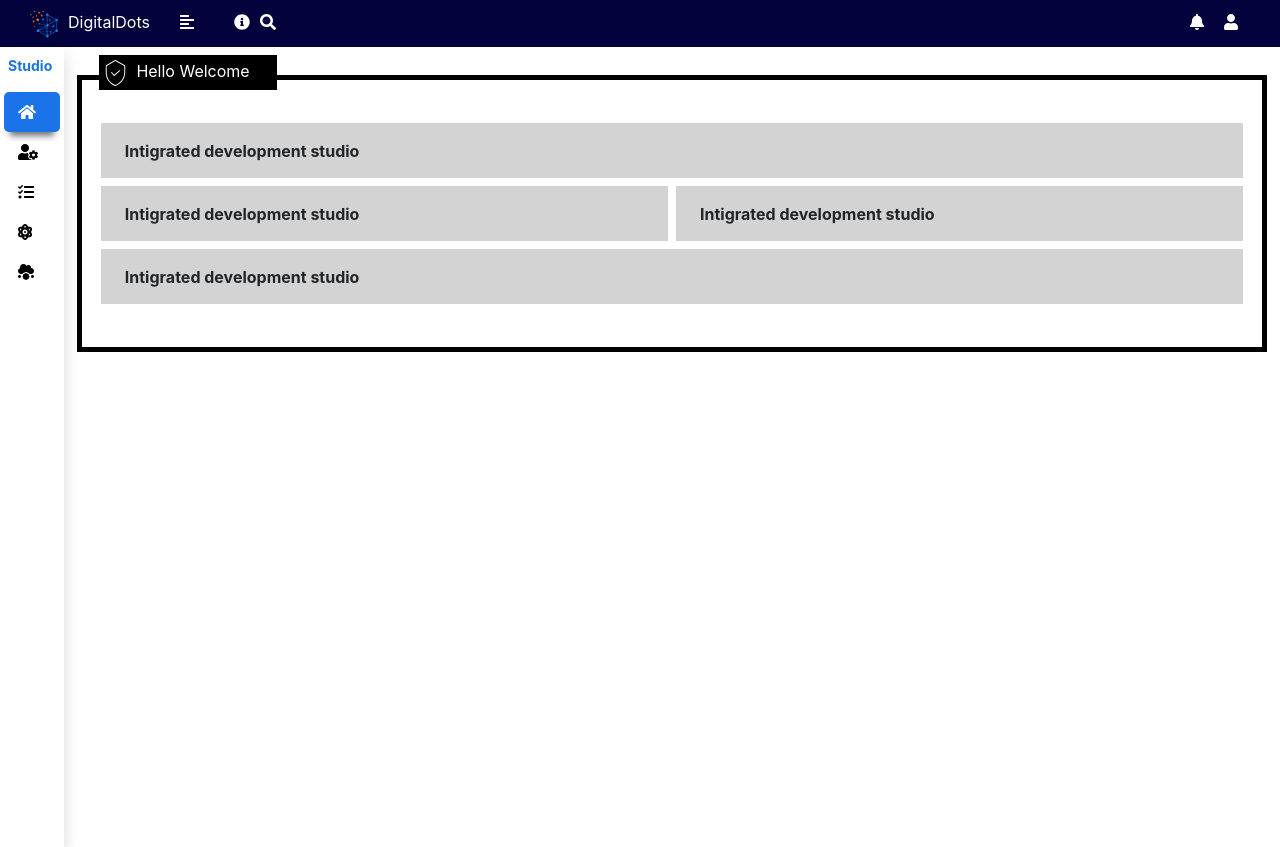
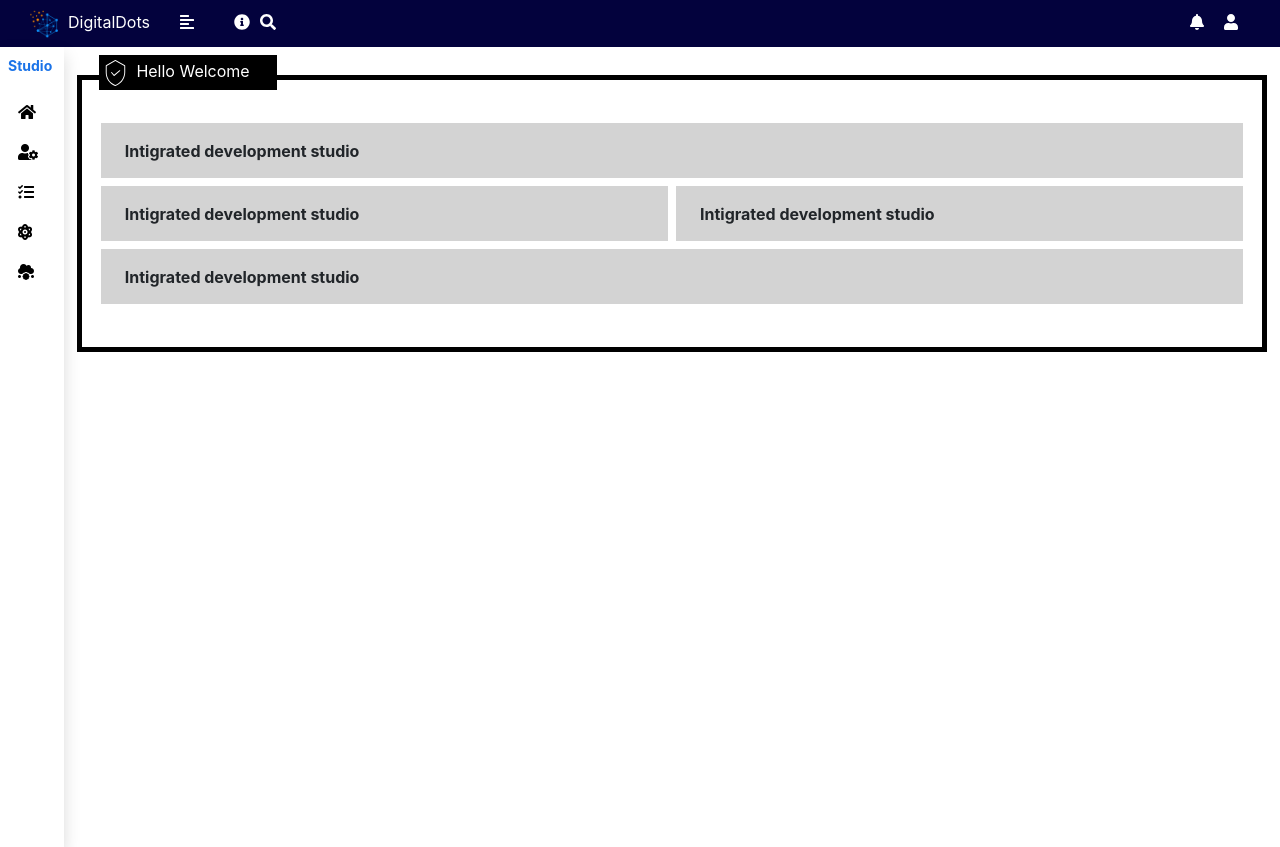
Before and after one commit to Prakash-09/First-Assessment, a React (Create React App) app: page /Home in a window 1280 px wide. Built offline with nearby package versions, Linux system fonts and the light colour scheme.

Commit message:
Implemented sub menu routing

```diff
--- a/src/App.js
+++ b/src/App.js
@@ -41,6 +41,20 @@ export default class App extends Component {
         />
       )
     })
+    const subMenu = routeJson.map(route =>
+      (route.subMenu && route.children) &&
+      route.children.map((subRoute, subRouteIdx) => {
+        return(subRoute.component)&& (
+          <Route
+            key={subRouteIdx}
+            path={subRoute.to}
+            exact={subRoute.exact}
+            name={subRoute.label}
+            render={ props => <subRoute.component {...props} />}
+          />
+        )
+      })
+    )
     return (
       <div className="App">
         <Row>
@@ -60,6 +74,7 @@ export default class App extends Component {
                   <Route path="/Solutions" component={Solutions} />
                   <Route path="/Environments" component={Environments} /> */}
                   {menu}
+                  {subMenu}
                 </div>
               </div>
             </Router>
--- a/src/components/routeData/RouteJson.js
+++ b/src/components/routeData/RouteJson.js
@@ -9,54 +9,63 @@ export default [
     {
         id: "home1",
         to: "/Home",
-        exact: "true",
+        exact: true,
         label: "Home",
         component: Home,
-        icon: "fa fa-home"
+        icon: "fa fa-home",
+        subMenu: false,
     },
     {
         id: "dashboard1",
         to: "/Dashboard",
-        exact: "true",
+        exact: true,
         label: "Dashboard",
         component: Dashboard,
-        icon: "fa fa-user-cog"
+        icon: "fa fa-user-cog",
+        subMenu: true,
+        children: []
     },
     {
         id: "usertasks1",
         to: "/Usertasks",
-        exact: "true",
+        exact: true,
         label: "User Tasks",
         component: UserTasks,
-        icon: "fa fa-tasks"
+        icon: "fa fa-tasks",
+        subMenu: true,
+        children: []
     },
     {
         id: "solutions1",
         to: "/Solutions",
-        exact: "true",
+        exact: true,
         label: "Solutions",
         component: Solutions,
-        icon: "fa fa-atom"
+        icon: "fa fa-atom",
+        subMenu: true,
+        children: []
     },
     {
         id: "environments1",
         to: "/Environments",
-        exact: "true",
+        exact: true,
         label: "Environments",
         component: Environments,
-        icon: "fa fa-cloud-meatball"
+        icon: "fa fa-cloud-meatball",
+        subMenu: true,
+        children: []
     },
     // {
     //     id: "datastores1",
     //     to: "/Data stores",
-    //     exact: "true",
+    //     exact: true,
     //     label: "Data stores",
     //     component: "DataStores",
     //     icon: "fa fa-database"
     // },
     // {   id: "signOut1",
     //     to: "/SignOut",
-    //     exact: "true",
+    //     exact: true,
     //     label: "Sign Out",
     //     component: "SignOut",
     //     icon: "fa fa-sign-out-alt"
--- a/src/components/sidenav/SideNav.css
+++ b/src/components/sidenav/SideNav.css
@@ -4,6 +4,9 @@
     color:#1A73E8;
 }
 .add-page-input{
+    width: 100%;
+}
+.add-icon-input{
     width: 100%;
 }
 .close-add-input{
--- a/src/components/sidenav/SideNav.jsx
+++ b/src/components/sidenav/SideNav.jsx
@@ -5,75 +5,69 @@ import { Link } from 'react-router-dom';
 import routeJson from '../routeData/RouteJson';
 import CustomDefaultPage from '../customDefaultComponent/CustomDefaultPage'
 
-// const NAV_DATA = [
-//     { id: "home", to: "/Home", label: "Home", icon: "fa fa-home" },
-//     { id: "dashboard", to: "/Dashboard", label: "Dashboard", icon: "fa fa-user-cog" },
-//     { id: "usertasks", to: "/Usertasks", label: "User Tasks", icon: "fa fa-tasks" },
-//     { id: "solutions", to: "/Solutions", label: "Solutions", icon: "fa fa-atom" },
-//     { id: "environments", to: "/Environments", label: "Environments", icon: "fa fa-cloud-meatball" },
-//     { id: "datastores", to: "/Data stores", label: "Data stores", icon: "fa fa-database" },
-//     { id: "reports", to: "/Reports", label: "Reports", icon: "fa fa-chart-line" },
-//     { id: "templates", to: "/Templates", label: "Templates", icon: "fa fa-file-code" },
-//     { id: "assest", to: "/Assest", label: "Assest", icon: "fa fa-shopping-cart" },
-//     { id: "Store", to: "/Store", label: "Store", icon: "fa fa-lock" },
-//     { id: "signOut", to: "/SignOut", label: "Sign Out", icon: "fa fa-sign-out-alt" },
-// ]
 
 export default class SideNav extends React.Component {
     constructor(props) {
         super(props);
 
         this.state = {
-            location: document.location.pathname,
-            activeNav: '',
+            path: document.location.pathname,
+            activeNavItem: '',
             navData: routeJson,
-            // [
-            //     { id: "home1", to: "/Home", label: "Home", icon: "fa fa-home" },
-            //     { id: "dashboard1", to: "/Dashboard", label: "Dashboard", icon: "fa fa-user-cog" },
-            //     { id: "usertasks1", to: "/Usertasks", label: "User Tasks", icon: "fa fa-tasks" },
-            //     { id: "solutions1", to: "/Solutions", label: "Solutions", icon: "fa fa-atom" },
-            //     { id: "environments1", to: "/Environments", label: "Environments", icon: "fa fa-cloud-meatball" },
-            //     { id: "datastores1", to: "/Data stores", label: "Data stores", icon: "fa fa-database" },
-            //     // { id: "reports1", to: "/Reports", label: "Reports", icon: "fa fa-chart-line" },
-            //     // { id: "templates1", to: "/Templates", label: "Templates", icon: "fa fa-file-code" },
-            //     // { id: "assest1", to: "/Assest", label: "Assest", icon: "fa fa-shopping-cart" },
-            //     // { id: "Store1", to: "/Store", label: "Store", icon: "fa fa-lock" },
-            //     { id: "signOut1", to: "/SignOut", label: "Sign Out", icon: "fa fa-sign-out-alt" },
-            // ],
             showAddPageInputBox: false,
             pageName: "",
+            iconName: "",
         }
     }
-    componentDidMount() {
-        let location = this.state.location;
-        this.setState({
-            activeNav: location.slice(1).toLowerCase()
-        })
-    }
+    // componentDidMount() {
+    //     let path = this.state.path;
+    //     this.setState({
+    //         activeNavItem: path.slice(1).toLowerCase()
+    //     })
+    // }
     handleNav(nav) {
         this.setState({
-            activeNav: nav.label.toLowerCase()
+            activeNavItem: nav.id.replace(/ /g, "").toLowerCase()
         })
     }
     submitNewPage() {
-        let navData = routeJson; //this.state.navData
+        let navData = this.state.navData; //routeJson
+        let activeNavItem = this.state.activeNavItem;
         let pageName = this.state.pageName;
+        let iconName = this.state.iconName;
+        let selectedNavItem = navData.filter(navItem => navItem.id.replace(/ /g, "").toLowerCase() === activeNavItem)[0]
         let uid = new Date().getTime();
+
+        if ((activeNavItem === "" ) || (selectedNavItem.label.toLowerCase() === "home" )) {
             let navDataObj = {
                 id: pageName + uid,
                 to: "/" + pageName.replace(/ /g, ""),
-            exact: "true",
+                exact: true,
                 label: pageName,
                 component: CustomDefaultPage,
-            icon: "fa fa-lock"
+                icon: iconName,
+                subMenu: true,
+                children: []
+            }
+            navData.push(navDataObj)
+        } else if ((selectedNavItem.length !== 0) && (selectedNavItem.label.toLowerCase() !== "home" )) {
+            let subNavDataObj = {
+                id: pageName + uid,
+                to: selectedNavItem.to + "/" + pageName.replace(/ /g, ""),
+                exact: true,
+                label: pageName,
+                component: CustomDefaultPage,
+                icon: iconName
+            }
+            selectedNavItem.children.push(subNavDataObj)
         }
 
-        navData.push(navDataObj)
-        this.setState({ showAddPageInputBox: false, pageName: "" })
+        this.setState({ showAddPageInputBox: false, pageName: "", iconName: "" })
     }
     render() {
-        const { activeNav, showAddPageInputBox, pageName } = this.state;
+        const { activeNavItem, showAddPageInputBox, pageName, iconName } = this.state;
         console.log("navData", this.state.navData)
+
         return (
             <div>
                 <label className="nav-header ml-2 py-2">Studio</label>
@@ -86,15 +80,19 @@ export default class SideNav extends React.Component {
                             <div className="p-2">
                                 <Row xs="2" className="m-0">
                                     <Col className="p-0 text-left"><small className="m-0">Page Name</small></Col>
-                                    <Col className="p-0 text-right"><i className="fa fa-times fa-xs" onClick={() => this.setState({ showAddPageInputBox: false, pageName: "" })} /></Col>
+                                    <Col className="p-0 text-right"><i className="fa fa-times fa-xs" onClick={() => this.setState({ showAddPageInputBox: false, pageName: "", iconName: "" })} /></Col>
                                 </Row>
                                 <Row xs="1" className="m-0">
                                     <Col className="p-0">
-                                        <input type="text" value={pageName} onChange={(e) => this.setState({ pageName: e.target.value }) } maxLength="10" className="add-page-input" />
+                                        <input type="text" value={pageName} onChange={(e) => this.setState({ pageName: e.target.value })} maxLength="12" className="add-page-input" />
+                                    </Col>
+                                    <Col className="p-0">
+                                        <small className="m-0">Icon Name</small>
+                                        <input type="text" value={iconName} placeholder="fa fa-icon" onChange={(e) => this.setState({ iconName: e.target.value })} className="add-icon-input" />
                                     </Col>
                                     <Col className="p-0 pt-1 text-right">
                                         <Button variant="primary" size="sm"
-                                            onClick={this.submitNewPage.bind(this)} disabled = {pageName.length === 0}
+                                            onClick={this.submitNewPage.bind(this)} disabled={(pageName.length === 0) || (iconName.length === 0)}
                                         >
                                             Submit
                                         </Button>
@@ -105,10 +103,10 @@ export default class SideNav extends React.Component {
                     </>
                 }
                 <div className="lists">
-                    {/* {NAV_DATA.map((nav, navIdx) => */}
                     {this.state.navData.map((nav, navIdx) =>
-                        <Link key={navIdx} to={nav.to}>
-                            <Row onClick={this.handleNav.bind(this, nav)} className={`${activeNav.toLowerCase() === nav.to.slice(1).toLowerCase() ? 'mx-1 activeNavItem' : 'mx-1 list-items'}`} >
+                        <div key={navIdx}>
+                            <Link to={nav.to}>
+                                <Row onClick={this.handleNav.bind(this, nav)} className={`${activeNavItem.toLowerCase() === nav.id.replace(/ /g, "").toLowerCase() ? 'mx-1 activeNavItem' : 'mx-1 list-items'}`} >
                                     <Col xs="3" className="text-left icon-col p-0 m-0 pl-1">
                                         <i className={nav.icon} />
                                     </Col>
@@ -117,6 +115,19 @@ export default class SideNav extends React.Component {
                                     }
                                 </Row>
                             </Link>
+                            {(nav.subMenu && nav.children) &&
+                                nav.children.map((subMenu, subMenuIdx) =>
+                                    <Link key={subMenuIdx} to={subMenu.to}>
+                                        <Row className="m-0" onClick={this.handleNav.bind(this, subMenu)} className={`${activeNavItem.toLowerCase() === subMenu.id.replace(/ /g, "").toLowerCase() ? 'mx-1 activeNavItem' : 'mx-1 list-items'}`}>
+                                            <Col xs="3" className="text-center icon-col p-0 m-0 pl-1"><i className={subMenu.icon} /></Col>
+                                            {this.props.hoverOnSideNav &&
+                                                <Col xs="9" className="text-left label-col p-0 m-0">{subMenu.label}</Col>
+                                            }
+                                        </Row>
+                                    </Link>
+                                )
+                            }
+                        </div>
                     )}
                 </div>
             </div>
```
Lines whose indentation alone changed are shown as unchanged.
